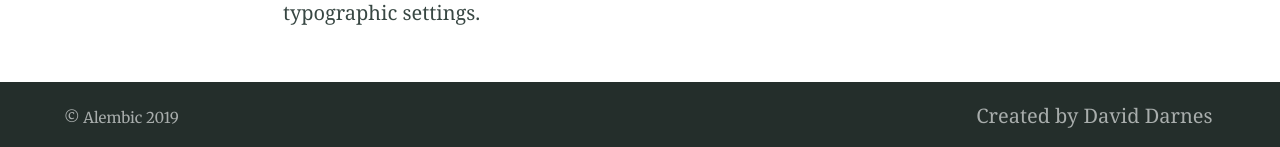
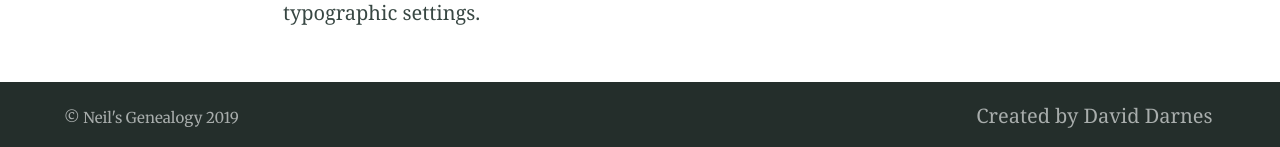
Before and after one commit to neil344/neil344.github.io, a Jekyll site: the page built from index.md, in a window 1280 px wide and 900 px high, scrolled down 2656 px. Shown: the part 750-897 px from the top of the window. Built offline with Jekyll 4.4.1, drawn with Linux system fonts in a browser that asks for light colours; our own code applies the rules of GitHub Pages for plain Markdown files.

Commit message:
Update _config.yml

```diff
--- a/_config.yml
+++ b/_config.yml
@@ -83,7 +83,7 @@ defaults:
 # 7. Site settings
 encoding: utf-8 # Make sure the encoding is right
 lang: en-GB # Set the site language
-title: "Alembic" # Site name or title, also used in jekyll-seo-tag
+title: "Neil's Genealogy" # Site name or title, also used in jekyll-seo-tag
 logo: "/assets/logos/logo.svg" # Site logo, also used in jekyll-seo-tag
 description: "Alembic is a starting point for Jekyll projects. Rather than starting from scratch, this boilerplate is designed to get the ball rolling immediately" # Site description and default description, also used in jekyll-seo-tag
 url: "https://alembic.darn.es" # Site url, also used in jekyll-seo-tag
```
